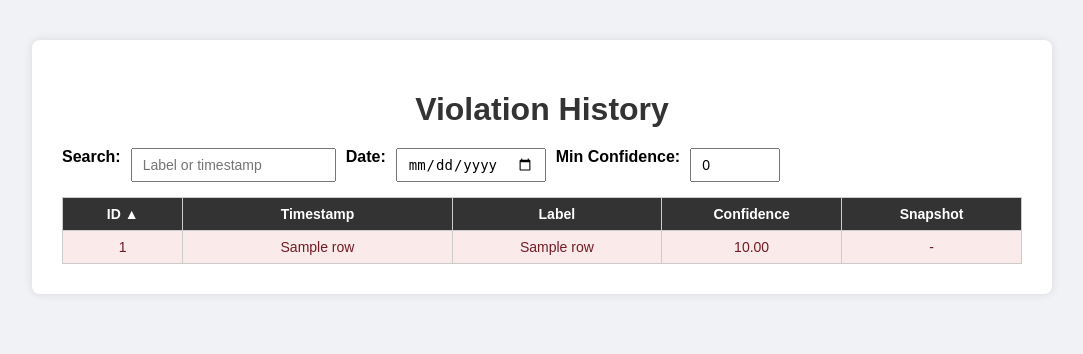
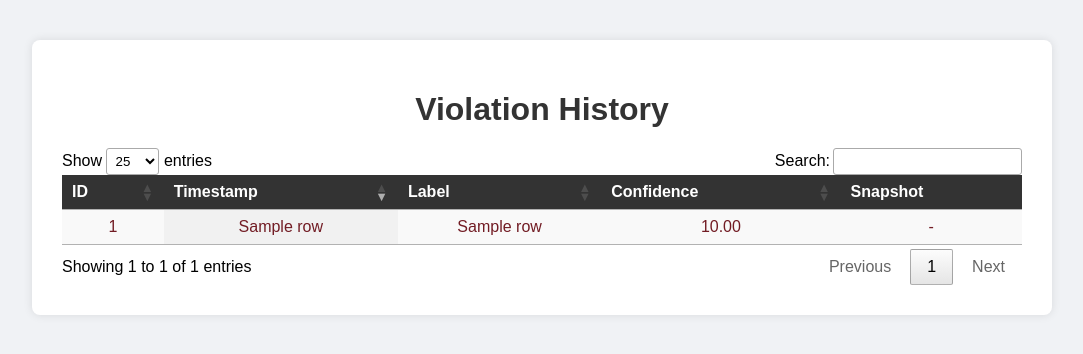
Before and after one commit to Edgarinis/Baigiamas, a Flask app: template templates/violations.html in a window 1280 px wide. Shown: the part 38-392 px from the top of the page, without its empty margins (98-1181 px from the left). Run offline with Flask 3, Linux system fonts and the light colour scheme; the template is opened without the code that fills it: most values are stand-ins (such as "Sample title", 1, 10 or a date in 2020); lists and menus that the app fills with data are empty; some libraries are stand-ins or nearby versions.

Commit message:
Video upload detection implemented, violations log page updated

```diff
--- a/detector.py
+++ b/detector.py
@@ -37,7 +37,8 @@ def generate_frames():
 
         # 2) Lazy-open the camera only once streaming turns on
         if cap is None:
-            cap = cv2.VideoCapture(0)
+            source = config.VIDEO_SOURCE
+            cap = cv2.VideoCapture(source, cv2.CAP_ANY)
         success, frame = cap.read()
         if not success:
             break
--- a/routes.py
+++ b/routes.py
@@ -92,3 +92,33 @@ def configure_routes(app):
     def stop_stream():
         config.STREAM_ACTIVE = False
         return ('', 204)
+    @app.route('/process_video', methods=['POST'])
+    def process_video():
+        file = request.files.get('video_file')
+        if not file or file.filename == '':
+            return redirect(url_for('index'))
+
+        # 1) Save to your UPLOAD_FOLDER
+        ts       = datetime.datetime.now().strftime('%Y%m%d_%H%M%S')
+        filename = f"video_{ts}.mp4"
+        savepath = os.path.join(current_app.config['UPLOAD_FOLDER'], filename)
+        file.save(savepath)
+
+        # 2) Flip the source + start streaming immediately
+        config.VIDEO_SOURCE  = savepath
+        config.STREAM_ACTIVE = True
+
+        # 3) Gather dashboard context as usual
+        total, top_label, top_count = get_violations_summary()
+        dist    = get_class_distribution()
+        recent  = get_latest_violation()
+
+        # 4) Render index.html with a flag to auto-kick off the stream
+        return render_template('index.html',
+            video_mode=True,
+            total_violations    = total,
+            top_violation_label = top_label,
+            top_violation_count = top_count,
+            class_distribution  = dist,
+            recent_snapshot     = recent
+        )
--- a/templates/violations.html
+++ b/templates/violations.html
@@ -1,27 +1,32 @@
 <!DOCTYPE html>
-<html>
+<html lang="en">
 <head>
-    <title>Logged Safety Violations</title>
+  <meta charset="UTF-8" />
+  <meta http-equiv="X-UA-Compatible" content="IE=edge" />
+  <meta name="viewport" content="width=device-width, initial-scale=1.0"/>
+  <title>Violation History</title>
+
+  <!-- DataTables CSS -->
+  <link
+    rel="stylesheet"
+    href="https://cdn.datatables.net/1.13.4/css/jquery.dataTables.min.css"
+  />
+
   <style>
     body {
       font-family: Arial, sans-serif;
       background: #f0f2f5;
       margin: 0;
     }
-
     .navbar {
       background-color: #333;
       padding: 10px 20px;
-            display: flex;
-            align-items: center;
     }
-
     .navbar a {
       color: white;
       text-decoration: none;
       font-weight: bold;
     }
-
     .container {
       width: 90%;
       max-width: 960px;
@@ -31,74 +36,39 @@
       border-radius: 8px;
       box-shadow: 0 0 10px rgba(0,0,0,0.1);
     }
-
     h1 {
       text-align: center;
       color: #333;
       margin-bottom: 20px;
     }
-
-        .filters {
-            display: flex;
-            flex-wrap: wrap;
-            gap: 10px;
-            margin-bottom: 15px;
+    table.dataTable {
+      border-collapse: collapse !important;
+      width: 100% !important;
     }
-
-        .filters input {
-            padding: 6px 10px;
-            font-size: 14px;
+    table.dataTable thead th {
+      position: sticky;
+      top: 0;
+      background: #333;
+      color: white;
+      z-index: 2;
+      padding: 8px 10px;
     }
-
-        .filters label {
-            font-weight: bold;
-        }
-
-        table {
-            width: 100%;
-            border-collapse: collapse;
-            font-size: 14px;
-        }
-
-        th, td {
-            border: 1px solid #ccc;
+    table.dataTable tbody td {
       padding: 8px 10px;
       text-align: center;
-            white-space: nowrap;
     }
-
-        th {
-            background-color: #333;
-            color: white;
-            cursor: pointer;
-        }
-
-        tr:nth-child(even) {
-            background-color: #f9f9f9;
-        }
-
-        .high-confidence {
+    tr.high-confidence {
       background-color: #e1f7e7;
       color: #155724;
     }
-
-        .low-confidence {
+    tr.low-confidence {
       background-color: #fbeaea;
       color: #721c24;
     }
-
     .snapshot-img {
       width: 80px;
-            height: auto;
       border-radius: 4px;
     }
-
-        /* Column widths */
-        .id-col { width: 60px; }
-        .timestamp-col { width: 160px; }
-        .label-col { width: 120px; }
-        .confidence-col { width: 100px; }
-        .snapshot-col { width: 100px; }
   </style>
 </head>
 <body>
@@ -108,26 +78,14 @@
 
   <div class="container">
     <h1>Violation History</h1>
-
-        <div class="filters">
-            <label for="search">Search:</label>
-            <input type="text" id="search" placeholder="Label or timestamp" onkeyup="filterTable()">
-
-            <label for="dateFilter">Date:</label>
-            <input type="date" id="dateFilter" onchange="filterTable()">
-
-            <label for="confidenceFilter">Min Confidence:</label>
-            <input type="number" id="confidenceFilter" step="0.01" min="0" max="1" value="0" onchange="filterTable()">
-        </div>
-
-        <table id="violationsTable">
+    <table id="violationsTable" class="display nowrap">
       <thead>
         <tr>
-                    <th class="id-col" onclick="sortTable(0)">ID ▲</th>
-                    <th class="timestamp-col" onclick="sortTable(1)">Timestamp</th>
-                    <th class="label-col" onclick="sortTable(2)">Label</th>
-                    <th class="confidence-col" onclick="sortTable(3)">Confidence</th>
-                    <th class="snapshot-col">Snapshot</th>
+          <th>ID</th>
+          <th>Timestamp</th>
+          <th>Label</th>
+          <th>Confidence</th>
+          <th>Snapshot</th>
         </tr>
       </thead>
       <tbody>
@@ -136,11 +94,15 @@
           <td>{{ row[0] }}</td>
           <td>{{ row[1] }}</td>
           <td>{{ row[2] }}</td>
-                    <td>{{ '{:.2f}'.format(row[3]) }}</td>
+          <td>{{ '%.2f'|format(row[3]) }}</td>
           <td>
             {% if row[4] %}
             <a href="{{ url_for('static', filename='snapshots/' ~ row[4].split('snapshots/')[-1]) }}" target="_blank">
-                            <img src="{{ url_for('static', filename='snapshots/' ~ row[4].split('snapshots/')[-1]) }}" class="snapshot-img">
+              <img
+                src="{{ url_for('static', filename='snapshots/' ~ row[4].split('snapshots/')[-1]) }}"
+                class="snapshot-img"
+                alt="snapshot"
+              />
             </a>
             {% else %}
             -
@@ -152,46 +114,24 @@
     </table>
   </div>
 
+  <!-- jQuery & DataTables JS -->
+  <script src="https://code.jquery.com/jquery-3.6.0.min.js"></script>
+  <script
+    src="https://cdn.datatables.net/1.13.4/js/jquery.dataTables.min.js"
+  ></script>
   <script>
-        function filterTable() {
-            const search = document.getElementById('search').value.toLowerCase();
-            const date = document.getElementById('dateFilter').value;
-            const minConfidence = parseFloat(document.getElementById('confidenceFilter').value) || 0;
-
-            const rows = document.querySelectorAll('#violationsTable tbody tr');
-            rows.forEach(row => {
-                const label = row.children[2].textContent.toLowerCase();
-                const timestamp = row.children[1].textContent;
-                const confidence = parseFloat(row.children[3].textContent);
-
-                const matchesSearch = label.includes(search) || timestamp.includes(search);
-                const matchesDate = !date || timestamp.startsWith(date);
-                const matchesConfidence = confidence >= minConfidence;
-
-                row.style.display = (matchesSearch && matchesDate && matchesConfidence) ? '' : 'none';
+    $(document).ready(function() {
+      $('#violationsTable').DataTable({
+        pageLength: 25,
+        scrollY: '60vh',
+        scrollCollapse: true,
+        paging: true,
+        order: [[1, 'desc']],       // sort by Timestamp descending
+        columnDefs: [
+          { orderable: false, targets: 4 }  // disable sorting on Snapshot column
+        ]
       });
-        }
-
-        let sortAsc = true;
-        function sortTable(colIndex) {
-            const table = document.getElementById('violationsTable');
-            const rows = Array.from(table.rows).slice(1); // skip header
-            rows.sort((a, b) => {
-                const valA = a.cells[colIndex].innerText;
-                const valB = b.cells[colIndex].innerText;
-
-                if (colIndex === 0 || colIndex === 3) {
-                    return sortAsc ? valA - valB : valB - valA;
-                } else {
-                    return sortAsc
-                        ? valA.localeCompare(valB)
-                        : valB.localeCompare(valA);
-                }
     });
-            sortAsc = !sortAsc;
-            const tbody = table.tBodies[0];
-            rows.forEach(row => tbody.appendChild(row));
-        }
   </script>
 </body>
 </html>
```
Also changed, not shown: templates/index.html (+20 -0 lines). Lines whose indentation alone changed are shown as unchanged.
